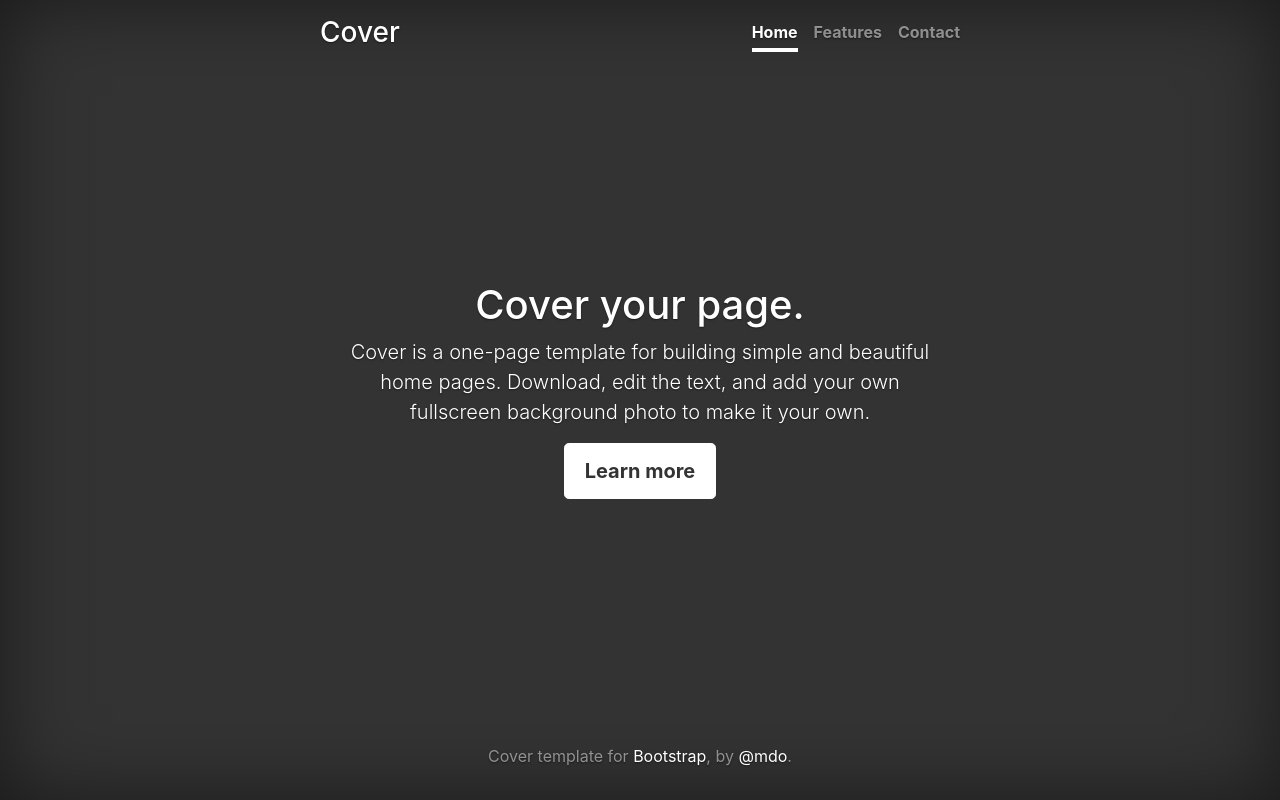
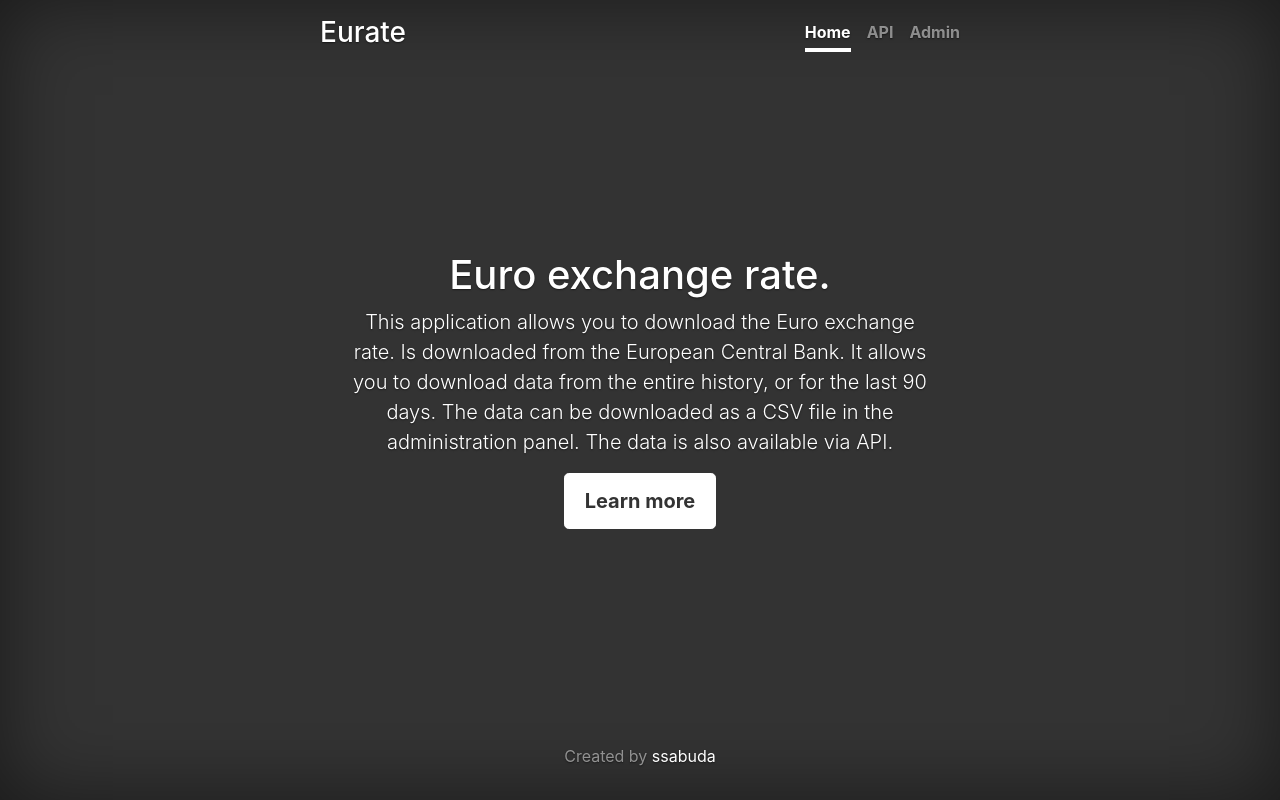
Before and after one commit to ssabuda/eurate, a Django app: page / in a window 1280 px wide. Run offline with Django 3.2, Linux system fonts and the light colour scheme; some libraries are stand-ins or nearby versions.

Commit message:
add text to home page

```diff
--- a/core/templates/home.html
+++ b/core/templates/home.html
@@ -12,10 +12,10 @@
     {% bootstrap_javascript jquery='full' %}
     <meta charset="utf-8">
     <meta name="viewport" content="width=device-width, initial-scale=1, shrink-to-fit=no">
-    <meta name="description" content="">
-    <meta name="author" content="">
+    <meta name="description" content="Euro exchange rate">
+    <meta name="author" content="ssabuda">
 
-    <title>Cover Template for Bootstrap</title>
+    <title>Eurate</title>
 
 
     <!-- Custom styles for this template -->
@@ -28,29 +28,30 @@
 <div class="cover-container d-flex h-100 p-3 mx-auto flex-column">
     <header class="masthead mb-auto">
         <div class="inner">
-            <h3 class="masthead-brand">Cover</h3>
+            <h3 class="masthead-brand">Eurate</h3>
             <nav class="nav nav-masthead justify-content-center">
-                <a class="nav-link active" href="#">Home</a>
-                <a class="nav-link" href="#">Features</a>
-                <a class="nav-link" href="#">Contact</a>
+                <a class="nav-link active" href="{% url 'home' %}">Home</a>
+                <a class="nav-link" href="{% url 'api:root' %}">API</a>
+                <a class="nav-link" href="{% url 'admin:index' %}">Admin</a>
             </nav>
         </div>
     </header>
 
     <main role="main" class="inner cover">
-        <h1 class="cover-heading">Cover your page.</h1>
-        <p class="lead">Cover is a one-page template for building simple and beautiful home pages. Download, edit the
-            text, and add your own fullscreen background photo to make it your own.</p>
+        <h1 class="cover-heading">Euro exchange rate.</h1>
+        <p class="lead">This application allows you to download the Euro exchange rate.
+            Is downloaded from the <a href="https://www.ecb.europa.eu/">European Central Bank.</a>
+            It allows you to download data from the entire history, or for the last 90 days. The
+            data can be downloaded as a CSV file in the administration panel. The data is also available via API.</p>
         <p class="lead">
-            <a href="#" class="btn btn-lg btn-secondary">Learn more</a>
+            <a href="https://github.com/ssabuda/eurate/" class="btn btn-lg btn-secondary">Learn more</a>
         </p>
     </main>
 
 
     <footer class="mastfoot mt-auto">
         <div class="inner">
-            <p>Cover template for <a href="https://getbootstrap.com/">Bootstrap</a>, by <a
-                    href="https://twitter.com/mdo">@mdo</a>.</p>
+            <p>Created by <a href="https://github.com/ssabuda/">ssabuda</a>
         </div>
     </footer>
 </div>
```
